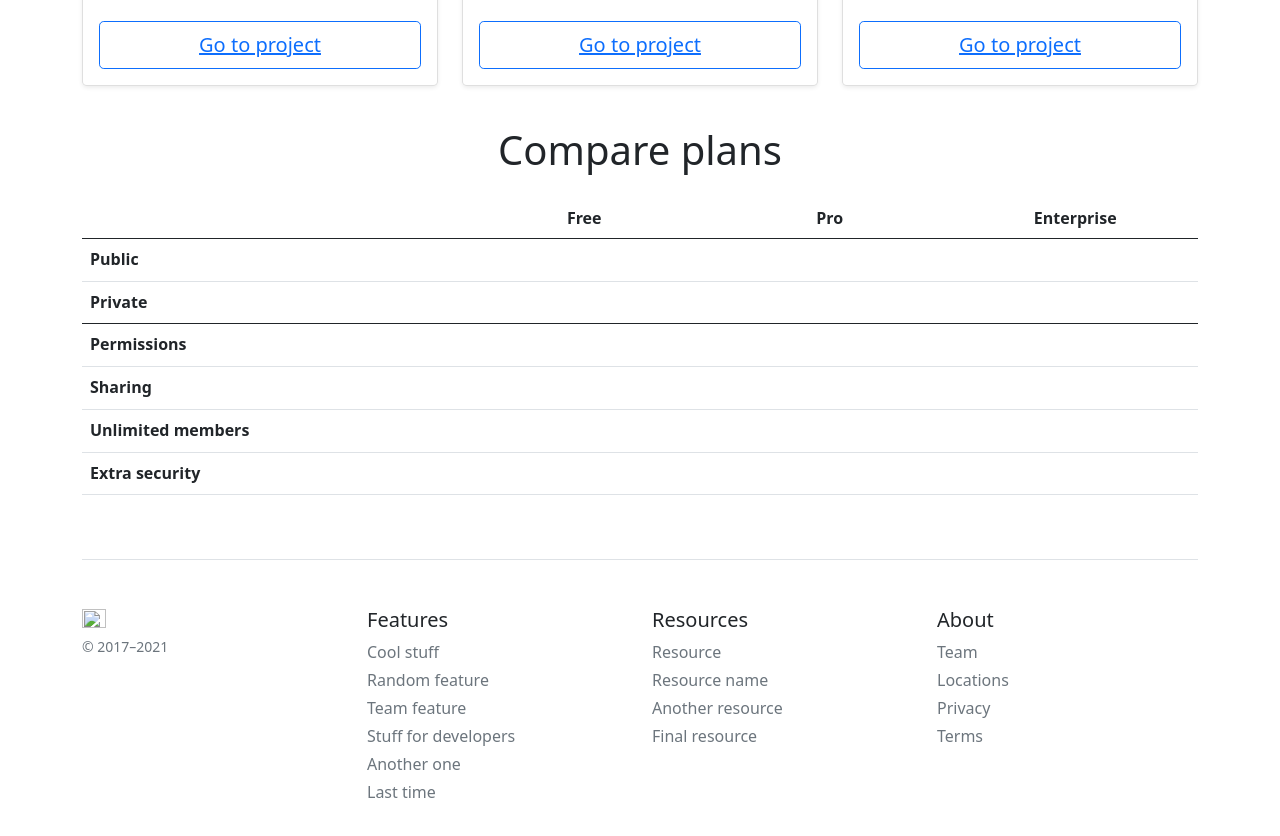
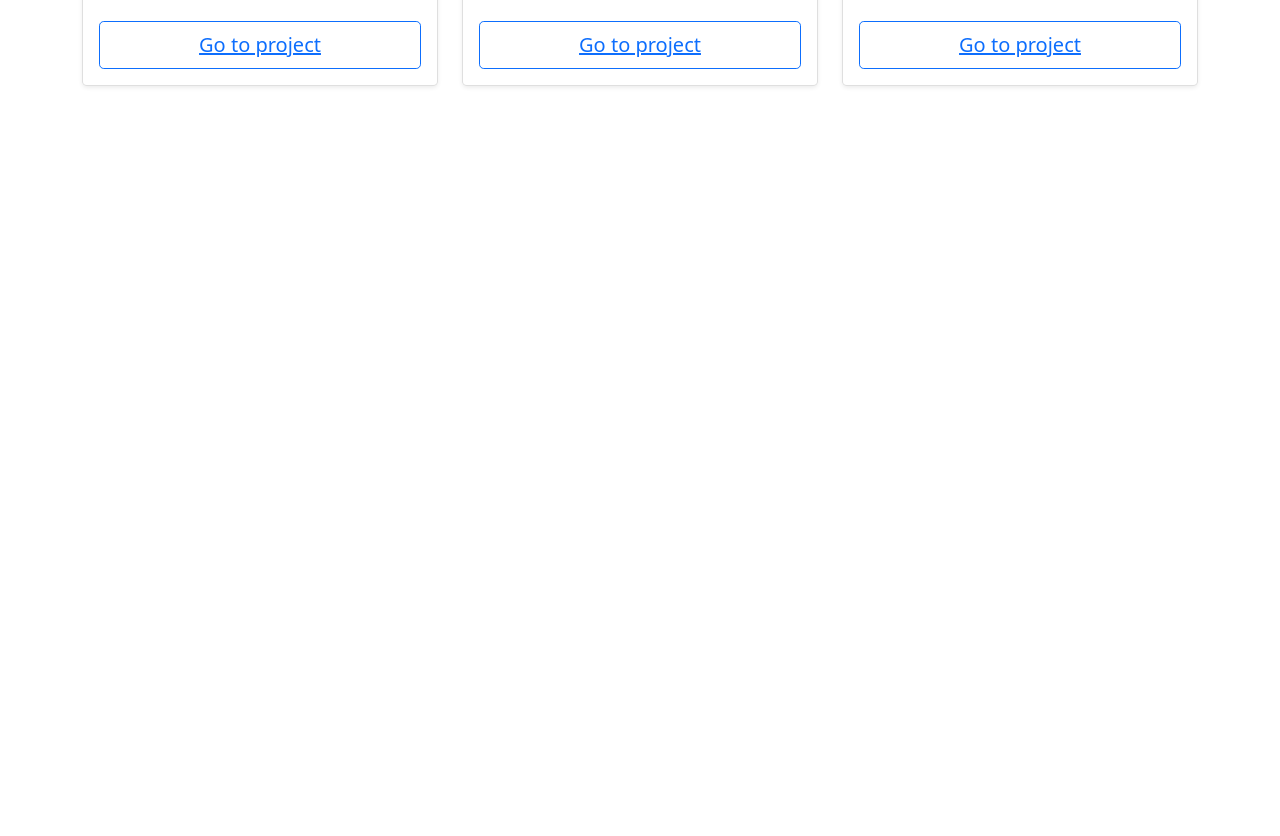
Before and after one commit to shokuniyuki/Portfolio-Project, a plain HTML site: page projects.html in a window 1280 px wide. Shown: the part 460-1296 px from the top of the page. After the commit the page ends 800 px from the top, so only its background shows below. Drawn offline with nearby package versions, Linux system fonts and the light colour scheme.

Commit message:
deleted out excess info

```diff
--- a/projects.html
+++ b/projects.html
@@ -94,102 +94,6 @@
               </div>
             </div>
           </div>
-
-          <h2 class="display-6 text-center mb-4">Compare plans</h2>
-
-          <div class="table-responsive">
-            <table class="table text-center">
-              <thead>
-                <tr>
-                  <th style="width: 34%;"></th>
-                  <th style="width: 22%;">Free</th>
-                  <th style="width: 22%;">Pro</th>
-                  <th style="width: 22%;">Enterprise</th>
-                </tr>
-              </thead>
-              <tbody>
-                <tr>
-                  <th scope="row" class="text-start">Public</th>
-                  <td><svg class="bi" width="24" height="24"><use xlink:href="#check"/></svg></td>
-                  <td><svg class="bi" width="24" height="24"><use xlink:href="#check"/></svg></td>
-                  <td><svg class="bi" width="24" height="24"><use xlink:href="#check"/></svg></td>
-                </tr>
-                <tr>
-                  <th scope="row" class="text-start">Private</th>
-                  <td></td>
-                  <td><svg class="bi" width="24" height="24"><use xlink:href="#check"/></svg></td>
-                  <td><svg class="bi" width="24" height="24"><use xlink:href="#check"/></svg></td>
-                </tr>
-              </tbody>
-
-              <tbody>
-                <tr>
-                  <th scope="row" class="text-start">Permissions</th>
-                  <td><svg class="bi" width="24" height="24"><use xlink:href="#check"/></svg></td>
-                  <td><svg class="bi" width="24" height="24"><use xlink:href="#check"/></svg></td>
-                  <td><svg class="bi" width="24" height="24"><use xlink:href="#check"/></svg></td>
-                </tr>
-                <tr>
-                  <th scope="row" class="text-start">Sharing</th>
-                  <td></td>
-                  <td><svg class="bi" width="24" height="24"><use xlink:href="#check"/></svg></td>
-                  <td><svg class="bi" width="24" height="24"><use xlink:href="#check"/></svg></td>
-                </tr>
-                <tr>
-                  <th scope="row" class="text-start">Unlimited members</th>
-                  <td></td>
-                  <td><svg class="bi" width="24" height="24"><use xlink:href="#check"/></svg></td>
-                  <td><svg class="bi" width="24" height="24"><use xlink:href="#check"/></svg></td>
-                </tr>
-                <tr>
-                  <th scope="row" class="text-start">Extra security</th>
-                  <td></td>
-                  <td></td>
-                  <td><svg class="bi" width="24" height="24"><use xlink:href="#check"/></svg></td>
-                </tr>
-              </tbody>
-            </table>
-          </div>
-        </main>
-
-        <footer class="pt-4 my-md-5 pt-md-5 border-top">
-          <div class="row">
-            <div class="col-12 col-md">
-              <img class="mb-2" src="/docs/5.0/assets/brand/bootstrap-logo.svg" alt="" width="24" height="19">
-              <small class="d-block mb-3 text-muted">&copy; 2017–2021</small>
-            </div>
-            <div class="col-6 col-md">
-              <h5>Features</h5>
-              <ul class="list-unstyled text-small">
-                <li class="mb-1"><a class="link-secondary text-decoration-none" href="#">Cool stuff</a></li>
-                <li class="mb-1"><a class="link-secondary text-decoration-none" href="#">Random feature</a></li>
-                <li class="mb-1"><a class="link-secondary text-decoration-none" href="#">Team feature</a></li>
-                <li class="mb-1"><a class="link-secondary text-decoration-none" href="#">Stuff for developers</a></li>
-                <li class="mb-1"><a class="link-secondary text-decoration-none" href="#">Another one</a></li>
-                <li class="mb-1"><a class="link-secondary text-decoration-none" href="#">Last time</a></li>
-              </ul>
-            </div>
-            <div class="col-6 col-md">
-              <h5>Resources</h5>
-              <ul class="list-unstyled text-small">
-                <li class="mb-1"><a class="link-secondary text-decoration-none" href="#">Resource</a></li>
-                <li class="mb-1"><a class="link-secondary text-decoration-none" href="#">Resource name</a></li>
-                <li class="mb-1"><a class="link-secondary text-decoration-none" href="#">Another resource</a></li>
-                <li class="mb-1"><a class="link-secondary text-decoration-none" href="#">Final resource</a></li>
-              </ul>
-            </div>
-            <div class="col-6 col-md">
-              <h5>About</h5>
-              <ul class="list-unstyled text-small">
-                <li class="mb-1"><a class="link-secondary text-decoration-none" href="#">Team</a></li>
-                <li class="mb-1"><a class="link-secondary text-decoration-none" href="#">Locations</a></li>
-                <li class="mb-1"><a class="link-secondary text-decoration-none" href="#">Privacy</a></li>
-                <li class="mb-1"><a class="link-secondary text-decoration-none" href="#">Terms</a></li>
-              </ul>
-            </div>
-          </div>
-        </footer>
-      </div>
     <!-- JavaScript Bundle with Popper -->
 <script src="https://cdn.jsdelivr.net/npm/bootstrap@5.0.1/dist/js/bootstrap.bundle.min.js" integrity="sha384-gtEjrD/SeCtmISkJkNUaaKMoLD0//ElJ19smozuHV6z3Iehds+3Ulb9Bn9Plx0x4" crossorigin="anonymous"></script>
 </body>
```
